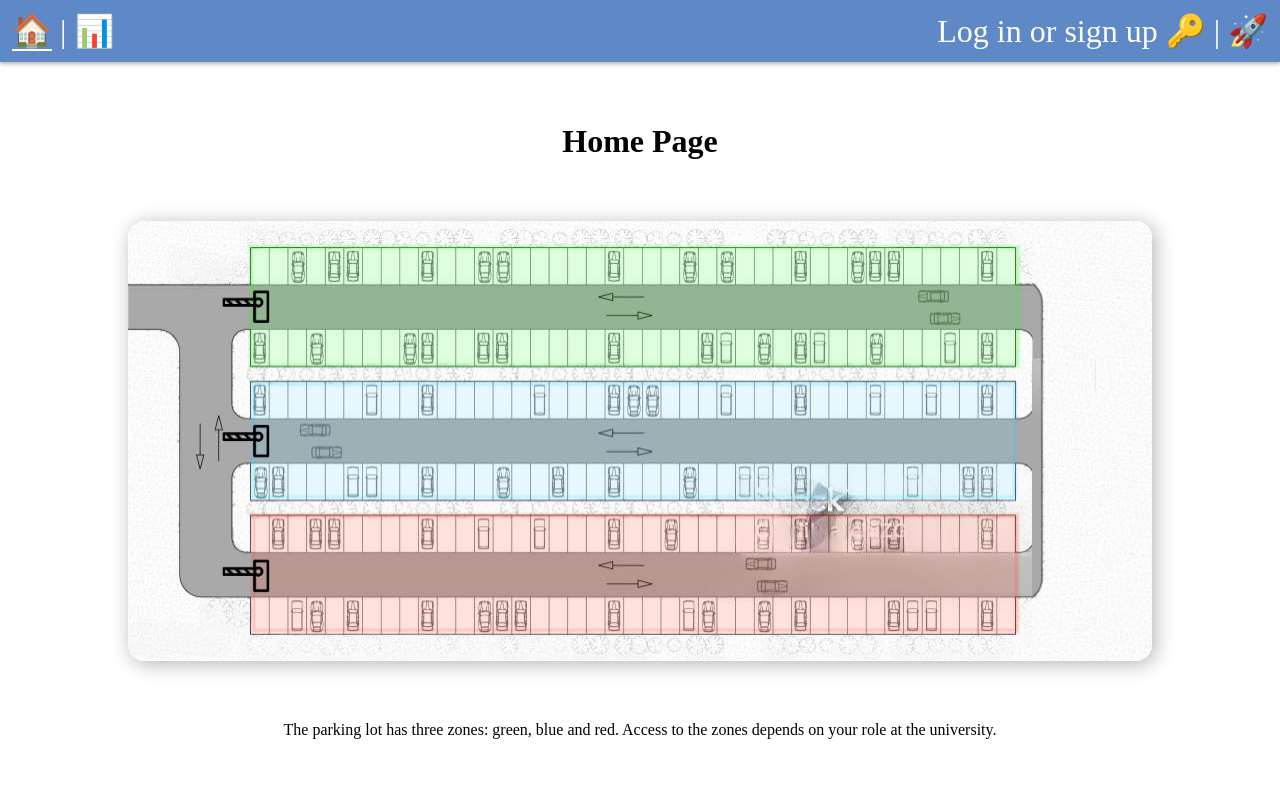
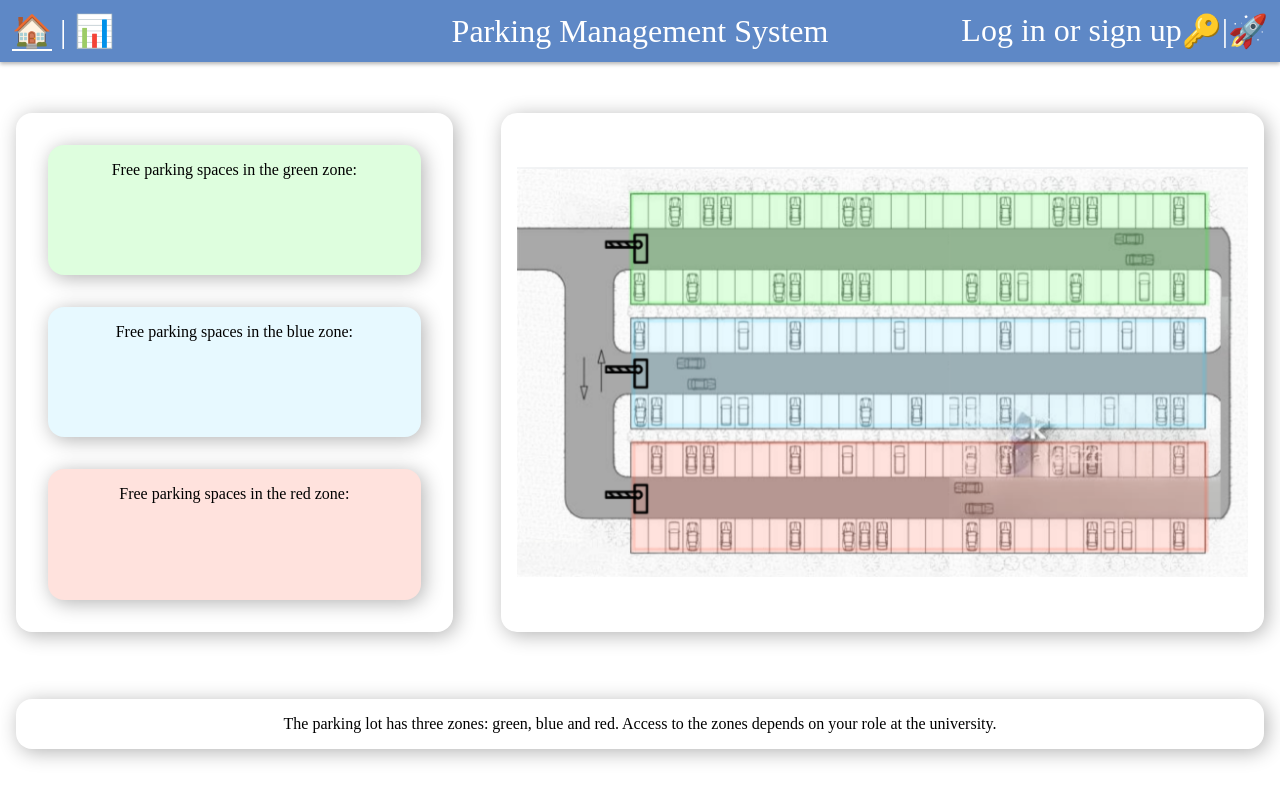
Before and after one commit to sailor-elite/Parking_Managament_System, a Django app: page / in a window 1280 px wide. Run offline with Django 5.2, Linux system fonts and the light colour scheme.

Commit message:
Added navbar title and few adjustments to Home Page

```diff
--- a/static/css/style.css
+++ b/static/css/style.css
@@ -12,10 +12,6 @@
     flex-flow: column;
 }
 
-img {
-    box-shadow: 3px 3px 20px rgba(0, 0, 0, .3);
-    border-radius: 1rem;
-}
 
 .navbar {
     display: flex;
@@ -26,7 +22,24 @@
     justify-content: space-between;
     flex-flow: row;
     box-shadow: 0 2px 4px 0 rgba(0, 0, 0, .3);
+    align-items: center;
 
+}
+
+.navbar-left, .navbar-right {
+    flex-grow: 1;
+    flex-basis: 0;
+}
+
+.navbar-right {
+    display: flex;
+    justify-content: flex-end;
+}
+
+.navbar-center {
+    flex: 1;
+    display: flex;
+    justify-content: center;
 }
 
 .active-tab {
@@ -71,6 +84,50 @@
 .scrollable-list {
     padding: 10px;
     margin: 0;
+}
+
+.home-view {
+    display: flex;
+    gap: 1rem;
+    width: 100%;
+}
+
+.parking-view-left {
+    width: 40%;
+    /*height: 40vh;*/
+    /*height: 100%;*/
+    padding: 1rem;
+    display: flex;
+    flex-direction: column;
+    justify-content: space-between;
+    align-items: stretch;
+}
+
+.parking-view-left div {
+    flex: 1;
+
+}
+
+#green-zone-details {
+    background-color: #DEFEDE;
+}
+
+#blue-zone-details {
+    background-color: #E7F9FF;
+}
+
+#red-zone-details {
+    background-color: #FFE2DD;
+}
+
+.parking-view-right img {
+    width: 100%;
+    height: 100%;
+    object-fit: contain; /* or 'contain' depending on your needs */
+}
+
+.home-view-details {
+    width: 100%;
 }
 
 .scrollable-list li {
@@ -151,7 +208,8 @@
 
 #transactions-table_wrapper, #vehicles-table_wrapper,
 #users-table_wrapper, #stats-details, #user-vehicles-table_wrapper,
-#register-vehicle-form {
+#register-vehicle-form, .parking-view-bottom, .parking-view-right, .parking-view-left,
+#green-zone-details, #blue-zone-details, #red-zone-details, .form-with-validation {
     box-shadow: 3px 3px 20px rgba(0, 0, 0, .3);
     border-radius: 1rem;
     padding: 1em;
@@ -174,7 +232,6 @@
 
 #stats-details div {
     background-color: #f9f9f9;
-    border: 1px solid #ddd;
     padding: 10px;
     margin-bottom: 10px;
     font-family: Arial, sans-serif;
--- a/templates/home.html
+++ b/templates/home.html
@@ -4,8 +4,27 @@
 {% endblock %}
 
 {% block content %}
-    <h1>Home Page</h1>
-    <img src="static/parking.png">
-    <p>The parking lot has three zones: green, blue and red.
-        Access to the zones depends on your role at the university.</p>
+    <section class="home-view">
+        <div class="parking-view-left">
+            <div id="green-zone-details">
+                <p>Free parking spaces in the green zone:</p>
+            </div>
+            <div id="blue-zone-details">
+                <p>Free parking spaces in the blue zone:</p>
+            </div>
+            <div id="red-zone-details">
+                <p>Free parking spaces in the red zone:</p>
+            </div>
+        </div>
+        <div class="parking-view-right">
+            <img src="static/parking.png">
+        </div>
+    </section>
+    <section class="home-view-details">
+        <div class="parking-view-bottom">
+            <p>The parking lot has three zones: green, blue and red.
+                Access to the zones depends on your role at the university.</p>
+        </div>
+    </section>
+
 {% endblock %}
--- a/templates/layout.html
+++ b/templates/layout.html
@@ -20,7 +20,6 @@
 </head>
 <body>
 <nav class="navbar">
-
     <div class="navbar-left">
         <a href="/">
             <span role="img" aria-label="Home" class="{% if request.path == '/' %}active-tab{% endif %}">🏠</span>
@@ -43,6 +42,10 @@
         {% endif %}
 
 
+    </div>
+
+    <div class="navbar-center">
+        {% block navbar-title %}Parking Management System{% endblock %}
     </div>
 
     <div class="navbar-right">
--- a/users/templates/login.html
+++ b/users/templates/login.html
@@ -1,8 +1,10 @@
 {% extends "layout.html" %}
 {% block title %}
-    User Login
+    Login
 {% endblock %}
-
+{% block navbar-title %}
+    Login
+{% endblock %}
 {% block content %}
     <h1>User Login</h1>
     <form class="form-with-validation" action="/users/login/" method="post">
--- a/vehicles/templates/vehicles.html
+++ b/vehicles/templates/vehicles.html
@@ -1,5 +1,8 @@
 {% extends "layout.html" %}
 {% block title %}
+    Vehicles
+{% endblock %}
+{% block navbar-title %}
     Vehicles
 {% endblock %}
 
@@ -32,6 +35,7 @@
                     {% endfor %}
                     </tbody>
                 </table>
+                <p>&#8593; Here is the list of all vehicles assigned to Your account. &#8593;</p>
             {% else %}
                 <br>
                 <p>There is currently no vehicles assigned to your account.</p>
```
Also changed, not shown: templates/stats.html (+14 -1 lines), transactions/templates/transactions.html (+6 -3 lines), users/templates/register.html (+4 -3 lines), db.sqlite3, static/parking.png, static/parkingOld.png (added), vehicles/migrations/0003_alter_vehicle_model.py (added).
